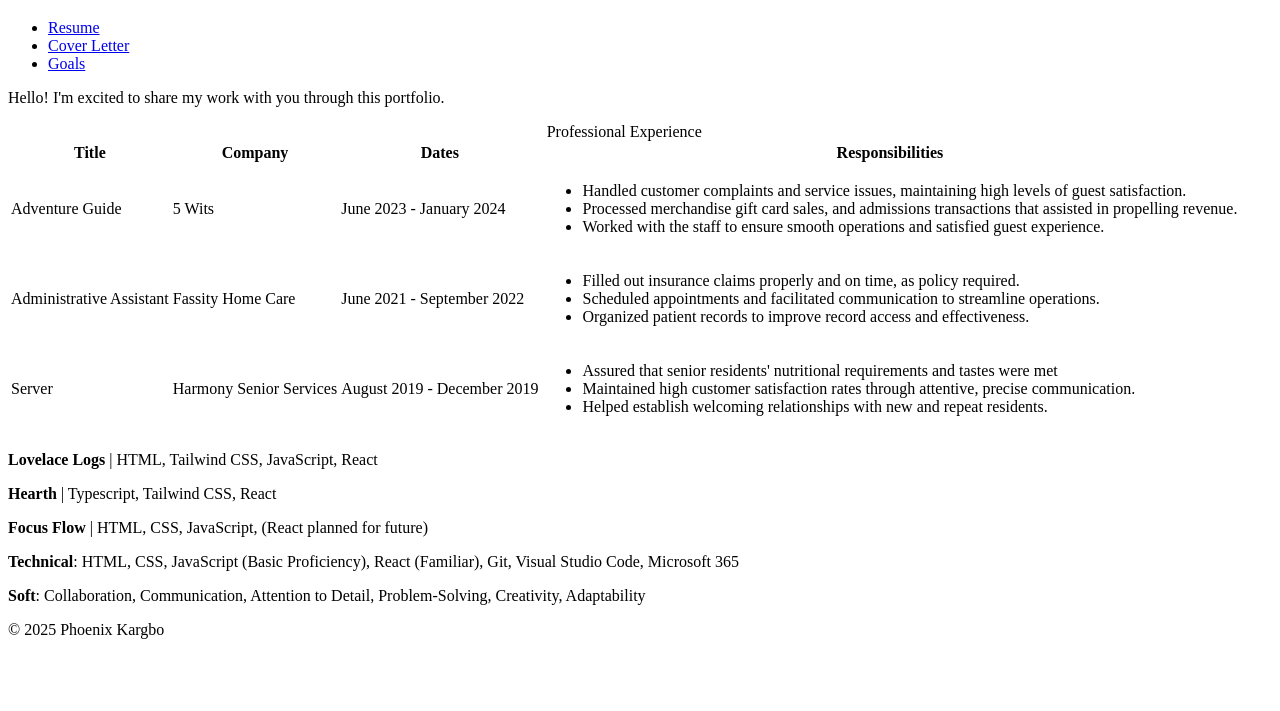
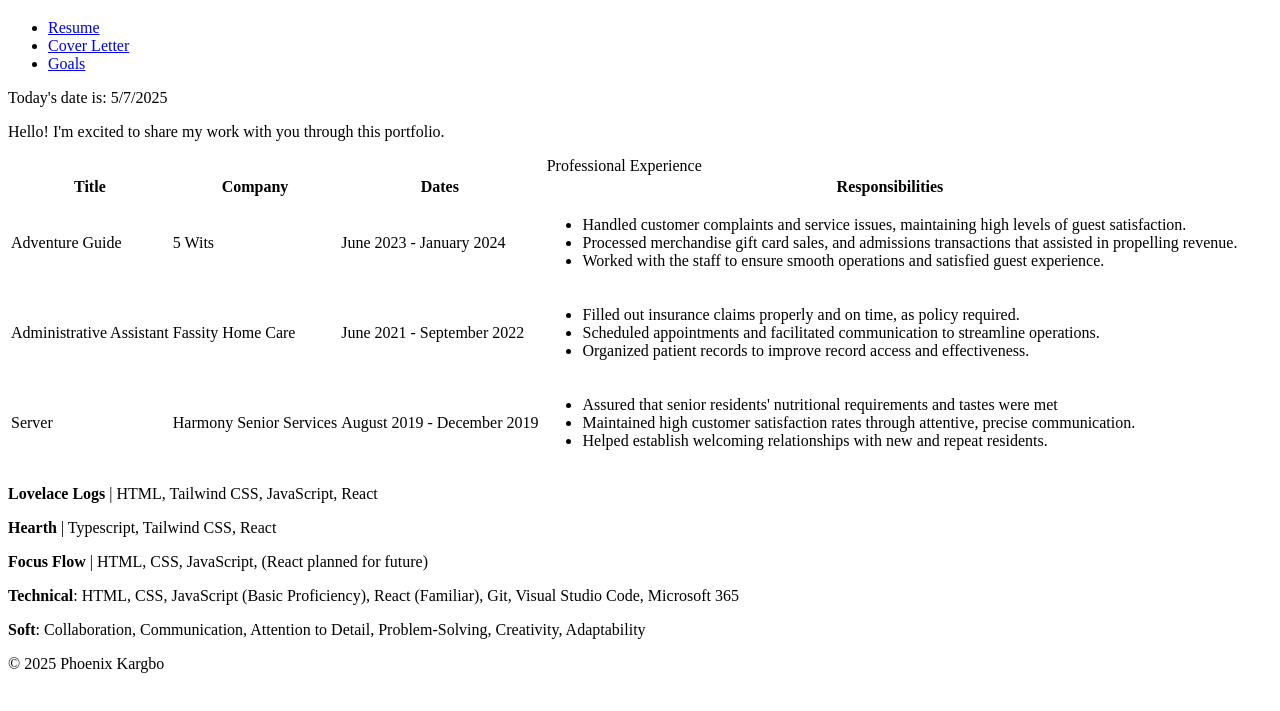
Before and after one commit to phoenixlovesu/portfolio-site, a plain HTML site: page index.html in a window 1280 px wide. Shown: the part 61-772 px from the top of the page. Drawn offline with Linux system fonts and the light colour scheme.

Commit message:
Added script to display current date

```diff
--- a/index.html
+++ b/index.html
@@ -21,17 +21,23 @@
 
         <main>
 
+            <div id="date-container">
+                <p>Today's date is: <span id="current-date"></span></p>
+            </div>
+
             <section>
                 <article>
                     <p>Hello! I'm excited to share my work with you through this portfolio.</p>
                 </article>
             </section>
 
+
+
             <section id="education">
                 <p></p>
             </section>
 
-            <section>
+            <section id="experience">
                 <table>
                     <caption>Professional Experience</caption>
                     <thead>
@@ -103,5 +109,13 @@
         <footer>
             <p>&copy; 2025 Phoenix Kargbo</p>
         </footer>
+
+        <script>
+            const today = new Date();
+            const formattedDate = today.toLocaleDateString();
+            const dateElement = document.getElementById('current-date');
+            dateElement.textContent = formattedDate;
+            console.log("Date populated successfully!")
+        </script>
     </body>
 </html>
```
